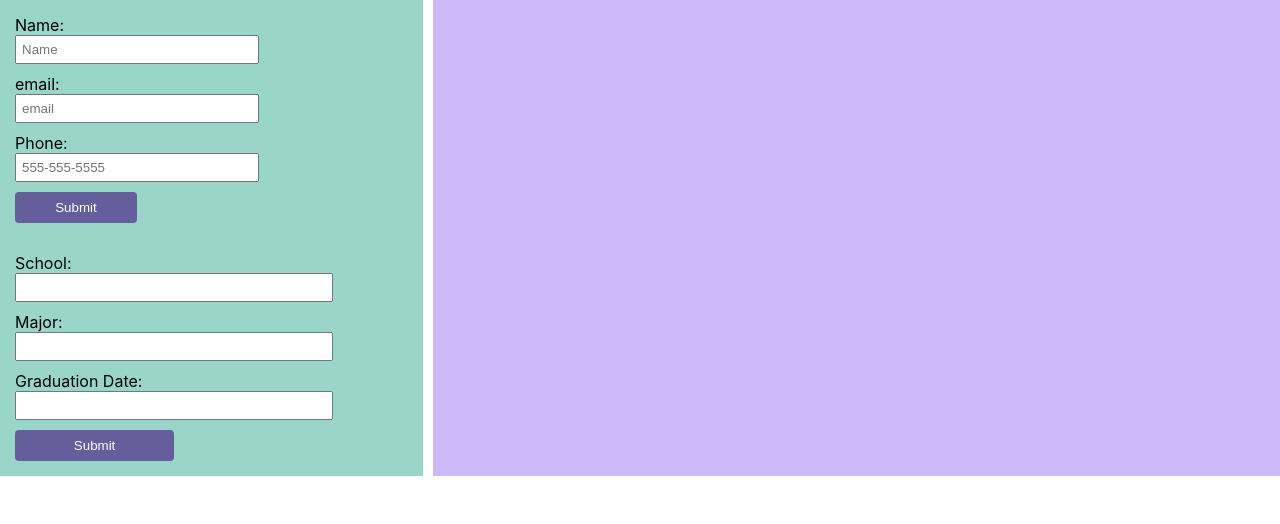
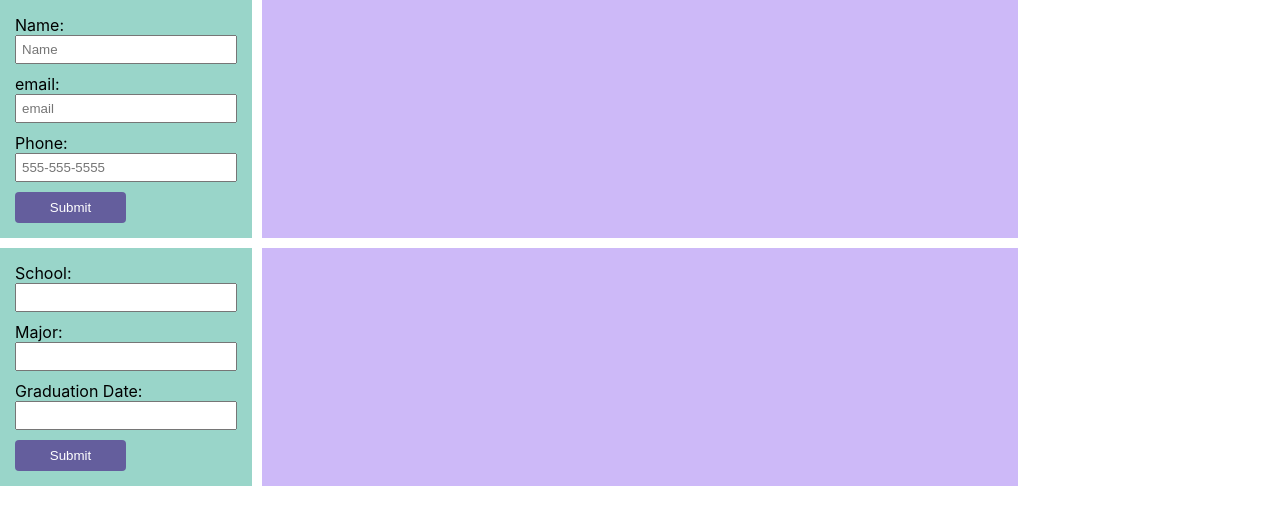
Before and after one commit to SempleGit/cv-project, a React (Create React App) app: page / in a window 1280 px wide. Shown: the top 524 px of the page. Built offline with nearby package versions, Linux system fonts and the light colour scheme.

Commit message:
extracted the input components

```diff
--- a/src/App.css
+++ b/src/App.css
@@ -6,10 +6,15 @@ html {
   box-sizing: inherit;
 }
 
+.App {
+  display: grid;
+  gap: 10px;
+}
+
 .general-wrapper, .education-section-wrapper {
   display: grid;
   gap: 10px;
-  grid-template-columns: 1fr 2fr;
+  grid-template-columns: 1fr 3fr 1fr;
 }
 
 .general-form, .education-form {
--- a/src/App.js
+++ b/src/App.js
@@ -1,12 +1,12 @@
 import './App.css';
-import GeneralInfo from './components/GeneralInfo';
-import EducationInput from './components/EducationInput';
+import GeneralSection from './components/GeneralSection';
+import EducationSection from './components/EducationSection';
 
 function App() {
   return (
     <div className="App">
-      <GeneralInfo />
-      <EducationInput />
+      <GeneralSection />
+      <EducationSection />
     </div>
   );
 }
--- a/src/components/DisplayGeneral.js
+++ b/src/components/DisplayGeneral.js
@@ -6,9 +6,18 @@ const DisplayGeneral = (props) => {
     <div className="general-display">
       <p>{name}</p>
       <p>{email}</p>
-      <p>{phone}</p>
+      <p>{phone ? formatPhone(phone) : ''}</p>
     </div>
   )
 }
 
+const formatPhone = (phone) => {
+  const phoneArray = phone.replace('-', '').split('');
+  const countryCode = phoneArray.length === 11 ? `${phoneArray[0]} ` : '';
+  const lastFour = phoneArray.splice(phoneArray.length - 4, 4).join('');
+  const midThree = phoneArray.splice(phoneArray.length - 3, 3).join('');
+  const firstThree = phoneArray.splice(phoneArray.length - 3, 3).join('');
+  return `${countryCode}(${firstThree}) ${midThree}-${lastFour}`;
+}
+
 export default DisplayGeneral;
--- /dev/null
+++ b/src/components/EducationInputs.js
@@ -0,0 +1,23 @@
+import React from 'react';
+
+const EducationInputs = (props) => {
+  const {onSubmit, onChange, parameters: { school, major, graduationDate} } = props;
+  return (
+          <form className="education-form" onSubmit={onSubmit}>
+            <label>School:
+              <input type="text" name="school" onChange={onChange} value={school}></input>
+            </label>
+            <label>Major:
+              <input type="text" name="major" onChange={onChange} value={major}></input>
+            </label>
+            <label>Graduation Date:
+              <input type="text" name="graduationDate" onChange={onChange} value={graduationDate}></input>
+            </label>
+            <div className="submit-div">
+              <input type="submit" value="Submit" />
+            </div>
+          </form>
+  )
+}
+
+export default EducationInputs;
--- a/src/components/EducationInput.js
+++ b/src/components/EducationSection.js
@@ -1,7 +1,9 @@
 import React, { Component } from 'react';
+import EducationInputs from './EducationInputs';
 import DisplayEducation from './DisplayEducation';
 
-class EducationInput extends Component {
+
+class EducationSection extends Component {
   constructor(props) {
     super(props);
     this.state = {
@@ -15,7 +17,8 @@ class EducationInput extends Component {
   }
 
   handleChange(e) {
-    this.setState((state) => {
+    console.log("change");
+    this.setState(() => {
       return {[e.target.name]: e.target.value}
     })
   }
@@ -40,24 +43,11 @@ class EducationInput extends Component {
   render() {
     return (
       <section className="education-section-wrapper">
-        <form className="education-form" onSubmit={this.handleSubmit}>
-          <label>School:
-            <input type="text" name="school" onChange={this.handleChange} value={this.state.school}></input>
-          </label>
-          <label>Major:
-            <input type="text" name="major" onChange={this.handleChange} value={this.state.major}></input>
-          </label>
-          <label>Graduation Date:
-            <input type="text" name="graduationDate" onChange={this.handleChange} value={this.state.graduationDate}></input>
-          </label>
-          <div className="submit-div">
-            <input type="submit" value="Submit" />
-          </div>
-        </form>
+        <EducationInputs onSubmit={this.handleSubmit} onChange={this.handleChange} parameters={this.state} />
         <DisplayEducation formData={this.state.formData} />
       </section>
     )
   }
 }
 
-export default EducationInput;
+export default EducationSection;
--- a/src/components/GeneralInfo.js
+++ /dev/null
@@ -1,39 +0,0 @@
-import React, { useState } from 'react';
-import DisplayGeneral from './DisplayGeneral'
-
-const GeneralInfo = () => {
-  const [name, setName] = useState('');
-  const [email, setEmail] = useState('');
-  const [phone, setPhone] = useState('');
-  const [formData, setForm] = useState({});
-
-const handleSubmit = (e) => {
-  e.preventDefault();
-  setForm({name: name, email: email, phone: phone});
-  setName('');
-  setPhone('');
-  setEmail('');
-}
-
-  return (
-    <div className="general-wrapper">
-      <form className="general-form" onSubmit={handleSubmit}>
-        <label>Name:
-          <input type="text" placeholder='Name' onChange={(e) => setName(e.target.value)} value={name}></input>
-        </label>
-        <label>email:
-          <input type="email" placeholder='email' onChange={(e) => setEmail(e.target.value)} value={email}></input>
-        </label>
-        <label>Phone:
-          <input type="tel" pattern="1?+?[0-9]{3}-[0-9]{3}-[0-9]{4}|\b1?[0-9]{10}$" required placeholder='555-555-5555' onChange={(e) => setPhone(e.target.value)} value={phone}></input>
-        </label>
-        <div className="submit-div">
-          <input type="submit" value="Submit" />
-        </div>
-      </form>
-      <DisplayGeneral formData={formData} />
-    </div>
-  )
-}
-
-export default GeneralInfo;
--- /dev/null
+++ b/src/components/GeneralInputs.js
@@ -0,0 +1,23 @@
+import React from 'react';
+
+const GeneralInputs = (props) => {
+  const {name, email, phone, setName, setEmail, setPhone, handleSubmit} = props.parameters;
+  return (
+          <form className="general-form" onSubmit={handleSubmit}>
+            <label>Name:
+              <input type="text" placeholder='Name' onChange={(e) => setName(e.target.value)} value={name}></input>
+            </label>
+            <label>email:
+              <input type="email" placeholder='email' onChange={(e) => setEmail(e.target.value)} value={email}></input>
+            </label>
+            <label>Phone:
+              <input type="tel" pattern="1?[0-9]{3}-[0-9]{3}-[0-9]{4}|\b1?[0-9]{10}$" required placeholder='555-555-5555' onChange={(e) => setPhone(e.target.value)} value={phone}></input>
+            </label>
+            <div className="submit-div">
+              <input type="submit" value="Submit" />
+            </div>
+          </form>
+  )
+}
+
+export default GeneralInputs;
--- /dev/null
+++ b/src/components/GeneralSection.js
@@ -0,0 +1,27 @@
+import React, { useState } from 'react';
+import DisplayGeneral from './DisplayGeneral'
+import GeneralInputs from './GeneralInputs';
+
+const GeneralSection = () => {
+  const [name, setName] = useState('');
+  const [email, setEmail] = useState('');
+  const [phone, setPhone] = useState('');
+  const [formData, setForm] = useState({});
+
+const handleSubmit = (e) => {
+  e.preventDefault();
+  setForm({name: name, email: email, phone: phone});
+  setName('');
+  setPhone('');
+  setEmail('');
+}
+
+  return (
+    <div className="general-wrapper">
+      <GeneralInputs parameters={ {name, email, phone, setName, setEmail, setPhone, handleSubmit} } />
+      <DisplayGeneral formData={formData} />
+    </div>
+  )
+}
+
+export default GeneralSection;
```
Also changed, not shown: 1 other file (tests, documents, lock files or other folders).
